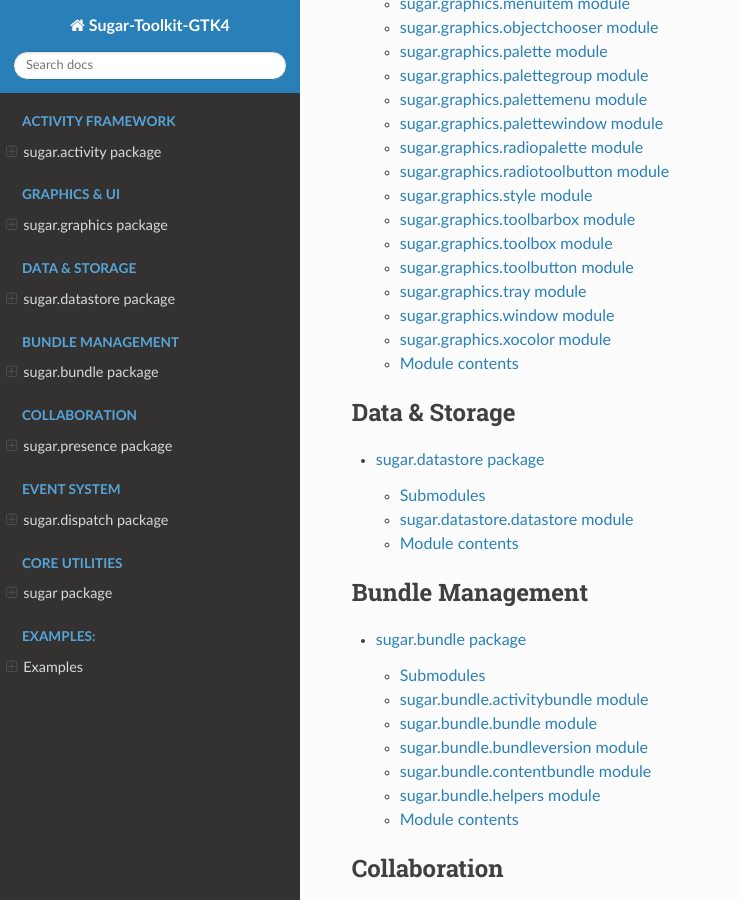
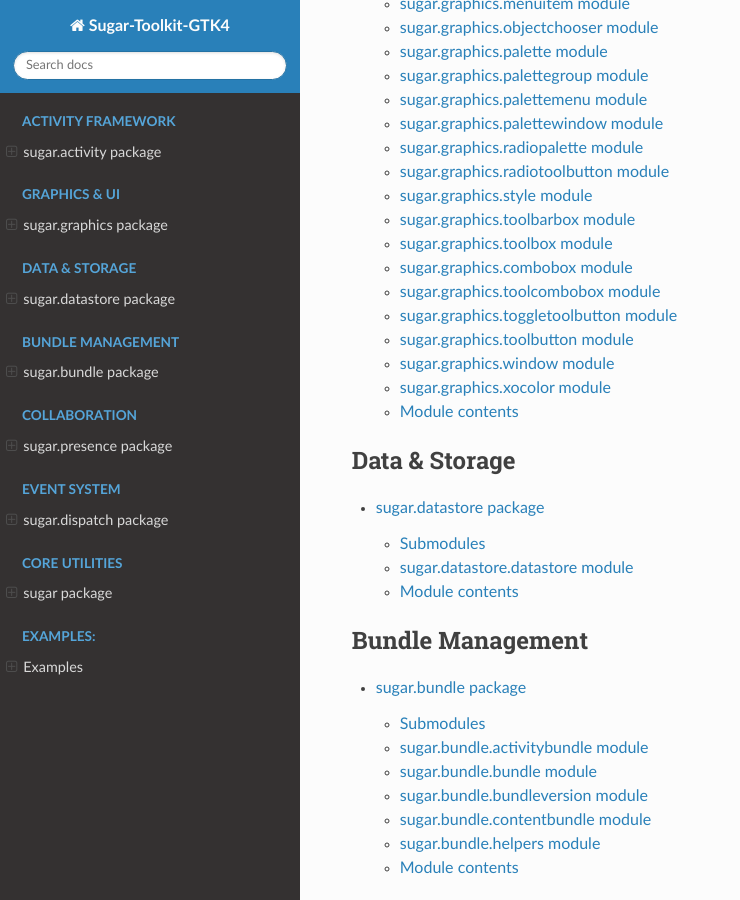
Before and after one commit to MostlyKIGuess/sugar-toolkit-gtk4-py, a Sphinx documentation site: the page built from docs/index.rst, in a window 1280 px wide and 900 px high, scrolled down 1082 px. Shown: the whole window, without its empty margins (0-740 px from the left). Built offline with Sphinx 7.4.7 and the Read the Docs theme 3.1.0, drawn with Linux system fonts in a browser that asks for light colours.

Commit message:
Update README and docs
- include ComboBox, ToolComboBox, and ToggleToolButton

````diff
--- a/README.md
+++ b/README.md
@@ -19,11 +19,14 @@ This project is a ground-up reimplementation of the Sugar Toolkit using GTK4 and
 | **Window** | Done | `sugar.graphics` | Enhanced window management for GTK4 |
 | **Palette** | Done | `sugar.graphics` | Full Palette system (popups, groups, menus, invokers) |
 | **ToolbarBox** | Done | `sugar.graphics` | Activity toolbar container |
+| **ToggleToolButton** | Done | `sugar.graphics` | Toggle toolbar Button |
+| **ComboBox** | Done | `sugar.graphics` |  Combo box container |
+| **ToolComboBox** | Done | `sugar.graphics` |  Tool Combo box container |
 | **ToolButton** | Done | `sugar.graphics` | GTK4 ToolButton and RadioToolButton implementations |
 | **Tray** | Done | `sugar.graphics` | Tray widgets and integration helpers |
 | **Datastore** | Done | `sugar.datastore` | Journal/datastore helpers: create/read/write/find activity objects |
 | **Presence** | Done | `sugar.presence` | Telepathy/Presence integration (sharing, buddies, activity discovery) |
-| **Bundle** | In Works | `sugar.bundle` | Activity bundle helpers and metadata (bundle path, icon, manifest helpers) |
+| **Bundle** | Done | `sugar.bundle` | Activity bundle helpers and metadata (bundle path, icon, manifest helpers) |
 
 - More to be Added!
 
@@ -184,9 +187,10 @@ make check            # Final verification before upload
 make ci-test          # Runs the full CI pipeline simulation
 ```
 
-# Dev Tips:
+# Dev Tips
 
 - Run the examples with:
+
 ```
  GTK_DEBUG=interactive QT_QPA_PLATFORM=xcb GDK_BACKEND=x11 \
 SUGAR_BUNDLE_PATH="$(pwd)/examples" \
--- a/docs/docs/source/sugar.graphics.rst
+++ b/docs/docs/source/sugar.graphics.rst
@@ -116,18 +116,34 @@ sugar.graphics.toolbox module
    :show-inheritance:
    :undoc-members:
 
+sugar.graphics.combobox module
+-----------------------------
+
+.. automodule:: sugar.graphics.combobox
+   :members:
+   :show-inheritance:
+   :undoc-members:
+
+sugar.graphics.toolcombobox module
+-----------------------------
+
+.. automodule:: sugar.graphics.toolcombobox
+   :members:
+   :show-inheritance:
+   :undoc-members:
+
+sugar.graphics.toggletoolbutton module
+-----------------------------
+
+.. automodule:: sugar.graphics.toggletoolbutton
+   :members:
+   :show-inheritance:
+   :undoc-members:
+
 sugar.graphics.toolbutton module
 --------------------------------
 
 .. automodule:: sugar.graphics.toolbutton
-   :members:
-   :show-inheritance:
-   :undoc-members:
-
-sugar.graphics.tray module
---------------------------
-
-.. automodule:: sugar.graphics.tray
    :members:
    :show-inheritance:
    :undoc-members:
````
